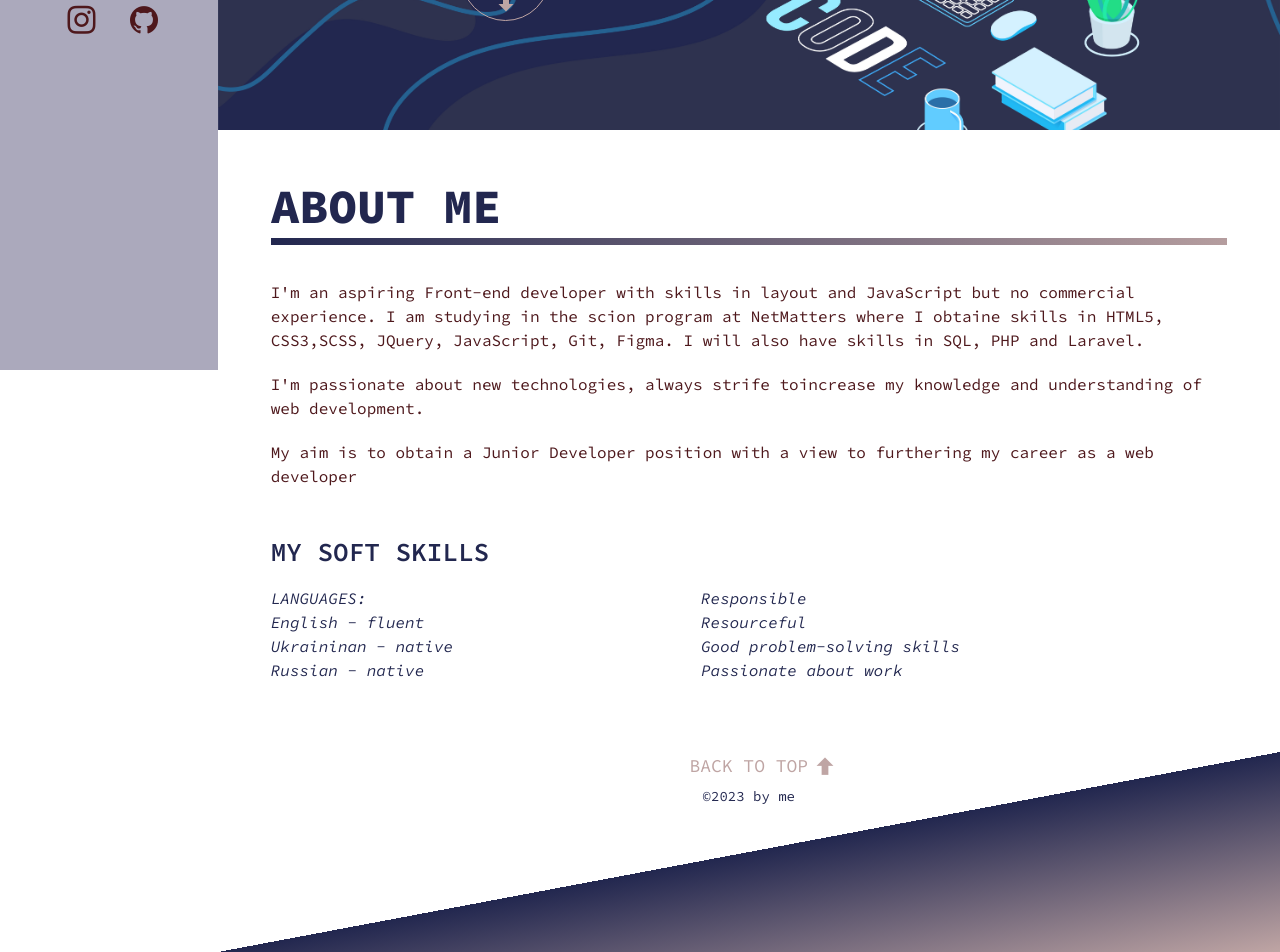
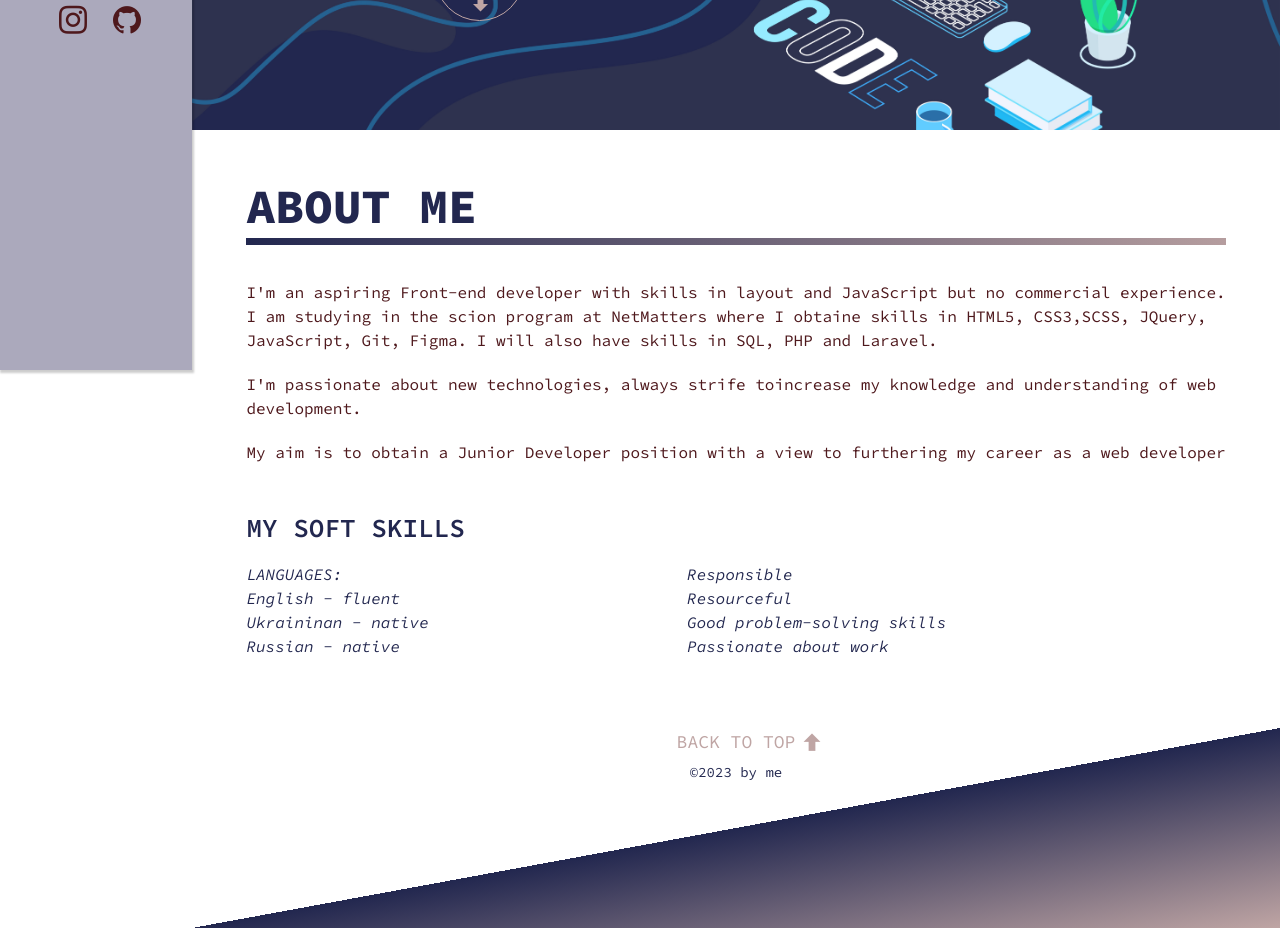
Before and after one commit to lesovikova/portfolio, a plain HTML site: page html/about.html in a window 1280 px wide. Shown: the part 430-1382 px from the top of the page. After the commit the page ends 1358 px from the top, so only its background shows below. Drawn offline with Linux system fonts and the light colour scheme; files whose address does not match are found by name.

Commit message:
minor fixes

```diff
--- a/scss/layouts/layout_000/_projects.scss
+++ b/scss/layouts/layout_000/_projects.scss
@@ -9,10 +9,7 @@
         border-bottom: 10px solid $gore;
     }
     @include e(wrapper) {
-        width: 90%;
-        max-width: 420px;
-        margin: auto;
-        text-align: center;
+        @extend %wrapper_000;
     }
     @include e(header) {
         @extend %headings;
--- a/scss/layouts/layout_1200/_menu.scss
+++ b/scss/layouts/layout_1200/_menu.scss
@@ -1,5 +1,6 @@
 @media all and (min-width: 1200px) {
     .menu {
+      max-width: 15%;
       @include e(social) {
         justify-content: space-evenly;
       }
--- a/scss/layouts/layout_768/_menu.scss
+++ b/scss/layouts/layout_768/_menu.scss
@@ -10,7 +10,7 @@
         &.is-hidden {
             display: initial;
         }
-
+        box-shadow: 1px 2px 2px 1px rgba(0, 0, 0, 0.2);
         position: sticky;
         top: 0;
         left: 0;
--- a/scss/layouts/layout_992/_projects.scss
+++ b/scss/layouts/layout_992/_projects.scss
@@ -1,7 +1,6 @@
 @media all and (min-width: 992px) {
     .projects {
         @include e(wrapper) {
-            max-width: 700px;
             display: flex;
             flex-wrap: wrap;
         }
--- a/scss/utilities/_placeholders.scss
+++ b/scss/utilities/_placeholders.scss
@@ -19,6 +19,6 @@
         max-width: 700px;
     }
     @media all and (min-width: 1200px) {
-        max-width: 1050px;
+        max-width: 1100px;
     }
 }
```
Also changed, not shown: index.html (+2 -2 lines), css/style.css, 1 other file.
